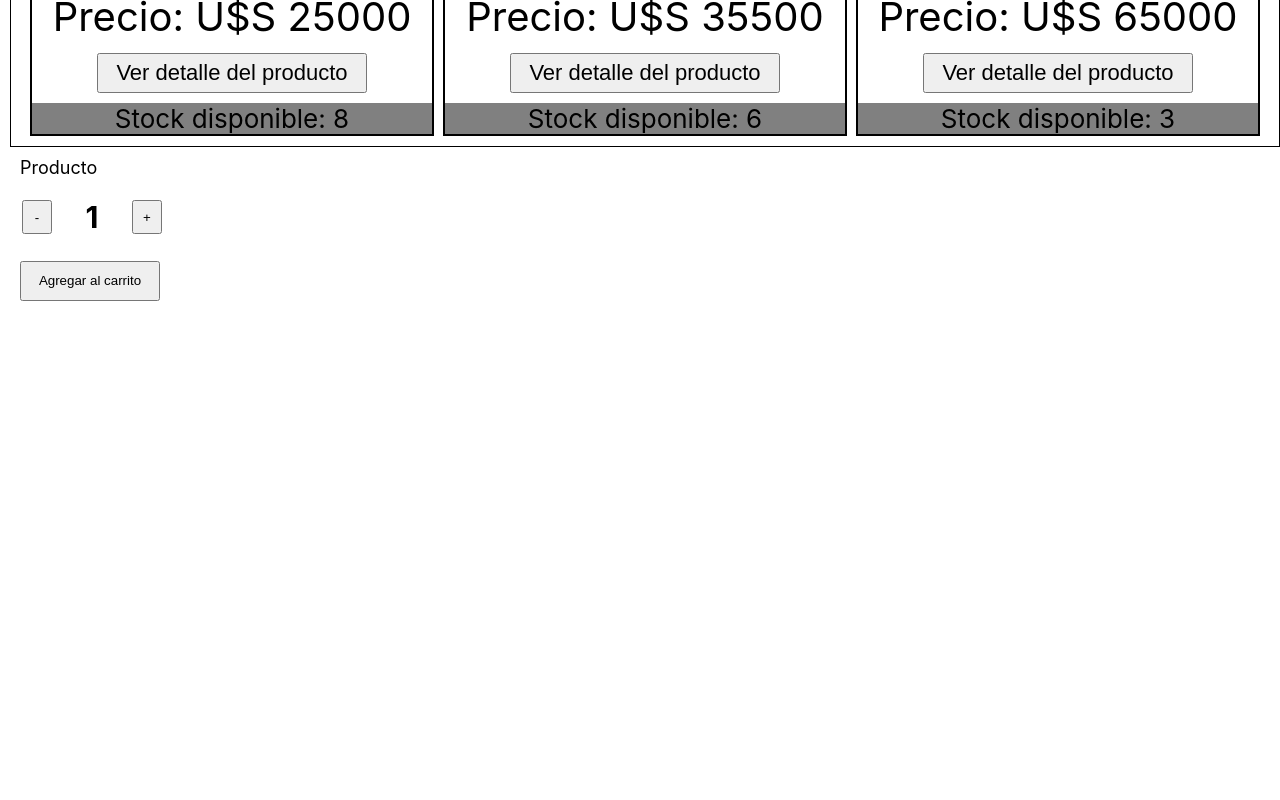
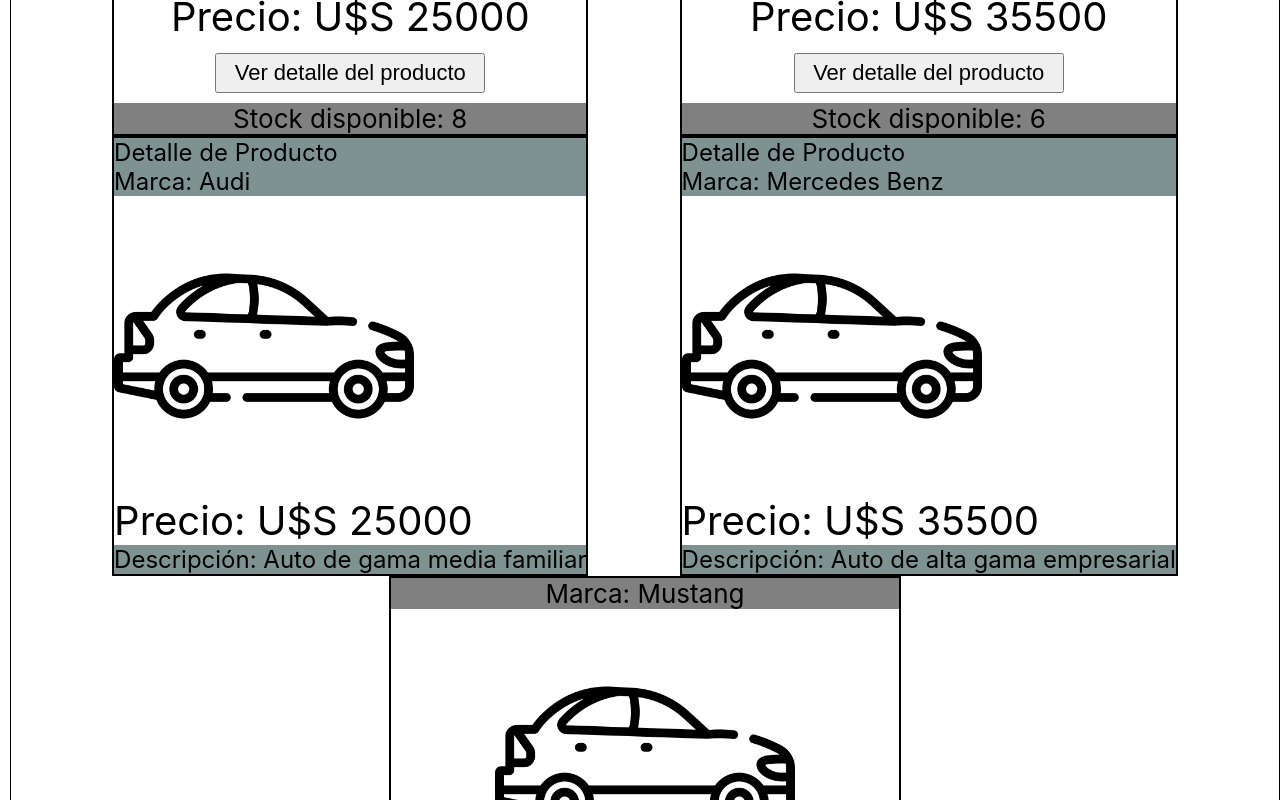
Before and after one commit to javier-brizzio/autosTienda-brizzio, a React (Create React App) app: page / in a window 1280 px wide. Shown: the part 500-1300 px from the top of the page. Before the commit the page ends 811 px from the top, so only its background shows below. Built offline with nearby package versions, Linux system fonts and the light colour scheme.

Commit message:
Entrega 6 - detalle del producto

```diff
--- a/public/autos.json
+++ b/public/autos.json
@@ -5,6 +5,7 @@
         "title": "Audi",
         "price": 25000,
         "pictureUrl": "/coche.png",
+        "descripcion": "Auto de gama media familiar",
         "stock": 8
     },
     {
@@ -12,6 +13,7 @@
         "title": "Mercedes Benz",
         "price": 35500,
         "pictureUrl": "/coche.png",
+        "descripcion": "Auto de alta gama empresarial",
         "stock": 6
     },
     {
@@ -19,6 +21,7 @@
         "title": "Mustang",
         "price": 65000,
         "pictureUrl": "/coche.png",
+        "descripcion": "Auto de colección para eventos",
         "stock": 3
     }
 ]}
--- a/src/App.js
+++ b/src/App.js
@@ -1,12 +1,12 @@
 import NavBar from "./components/NavBar";
 import ItemListContainer from "./components/ItemListContainer";
-import './App.css';
+import "./App.css";
 
 function App() {
   return (
     <div>
-      <NavBar/>
-      <ItemListContainer greeting="Bienvenidos"/>
+      <NavBar />
+      <ItemListContainer greeting="Bienvenidos" />
     </div>
   );
 }
--- /dev/null
+++ b/src/components/ItemDetail.js
@@ -0,0 +1,20 @@
+import React from "react";
+
+const ItemDetail = ({ item }) => {
+  return (
+    <div className="itemDetail">
+      <div className="grisClaro">Detalle de Producto</div>
+      <div className="grisClaro">Marca: {item.title}</div>
+      <img
+        width="300"
+        height="300"
+        align="center"
+        src={item.pictureUrl}
+        alt="#"
+      />
+      <div>Precio: U$S {item.price}</div>
+      <div className="grisClaro">Descripción: {item.descripcion}</div>
+    </div>
+  );
+};
+export default ItemDetail;
--- /dev/null
+++ b/src/components/ItemDetailContainer.js
@@ -0,0 +1,32 @@
+import { useEffect, useState } from "react";
+import ItemDetail from "./ItemDetail";
+
+const ItemDetailContainer = ({ item }) => {
+  const [detalle, setDetalle] = useState([]);
+
+  useEffect(() => {
+    const getItem = async () => {
+      const promise = new Promise((acc, rej) => {
+        const response = fetch("../autos.json");
+        setTimeout(() => {
+          acc(response);
+        }, 2000);
+      });
+      try {
+        const respuesta = await promise;
+        const data = await respuesta.json();
+        let valor = data.autos.filter((it) => it.id === item);
+        setDetalle(valor.pop());
+      } catch (error) {
+        console.log(error);
+      }
+    };
+    getItem();
+  }, []);
+  return (
+    <div>
+      <ItemDetail item={detalle}></ItemDetail>
+    </div>
+  );
+};
+export default ItemDetailContainer;
--- a/src/components/ItemList.js
+++ b/src/components/ItemList.js
@@ -1,12 +1,19 @@
 import React from "react";
 import Item from "./Item";
+
+import ItemDetailContainer from "./ItemDetailContainer";
 
 const ItemList = ({ items }) => {
   return (
     <div className="itemList">
       {items.map((item) => (
-        <div className="item" key={item.id}>
-          <Item item={item} />
+        <div className="itemDetalle" key={item.id}>
+          <div className="item" key={item.id}>
+            <Item item={item} />
+          </div>
+          <div>
+            <ItemDetailContainer item={item.id}></ItemDetailContainer>
+          </div>
         </div>
       ))}
     </div>
--- a/src/index.css
+++ b/src/index.css
@@ -83,10 +83,12 @@ li a {
 }
 
 .item {
-  display: inline;
-  width: 400px;
   justify-content: space-evenly;
   text-align: center;
+  border: 2px solid black;
+}
+
+.itemDetail {
   border: 2px solid black;
 }
 
@@ -107,7 +109,18 @@ li a {
   padding: 10px;
 }
 
+.itemDetalle {
+  display: flex;
+  justify-content: space-around;
+  flex-direction: column;
+}
+
 .gris {
   background-color: grey;
   font-size: 26px;
 }
+
+.grisClaro {
+  background-color: rgb(127, 146, 146);
+  font-size: 24px;
+}
```
